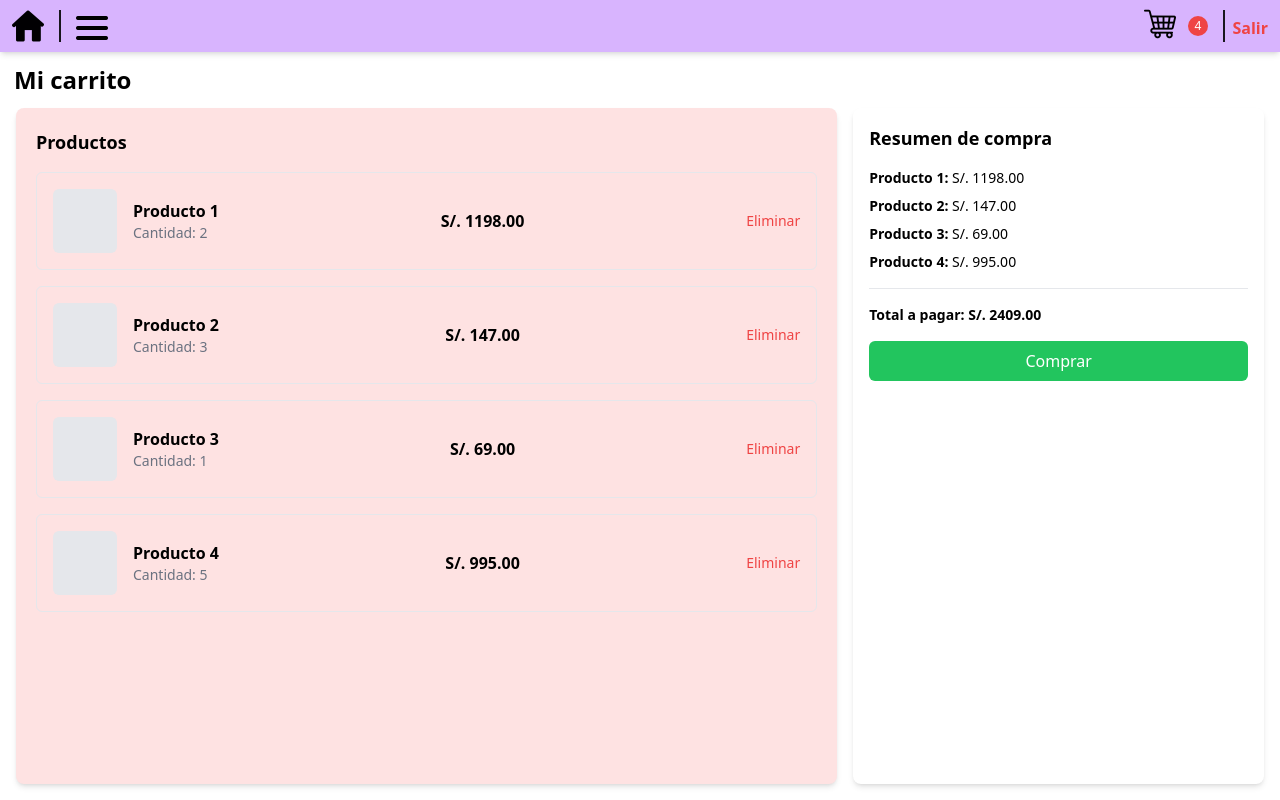
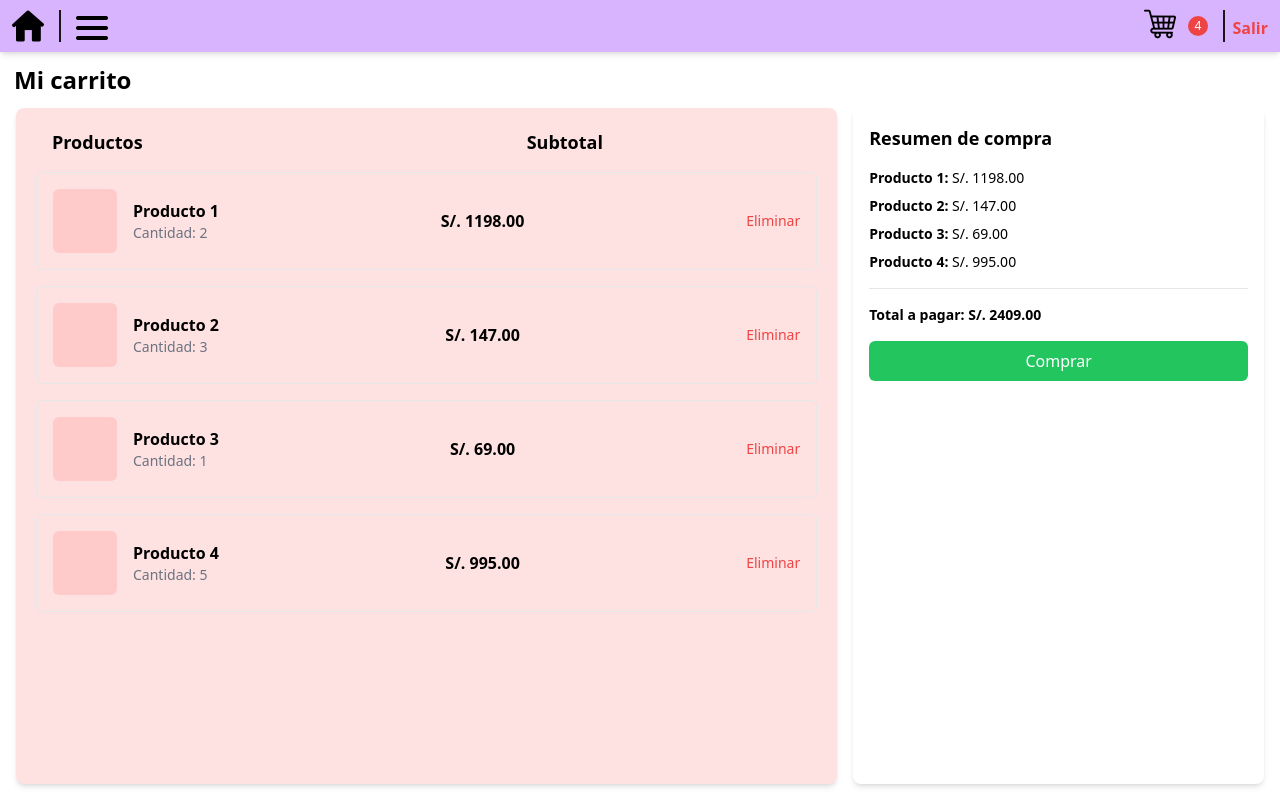
Before and after one commit to LuisArroyo17/ED_Proyecto, a React (Vite) app in the folder ed-front/: page /carrito in a window 1280 px wide. Built offline with nearby package versions, Linux system fonts and the light colour scheme.

Commit message:
add: headedr

```diff
--- a/ed-front/src/routes/ShoppingCartPage.jsx
+++ b/ed-front/src/routes/ShoppingCartPage.jsx
@@ -3,6 +3,7 @@ import logo from '../assets/casa-silueta-negra-sin-puerta.png';
 import logo1 from '../assets/menu.png';
 import linea from '../assets/linea.png';
 import carrito from '../assets/carrito-de-compras (1).png';
+
 const ShoppingCartPage = () => {
   // Datos simulados de productos en el carrito
   const [cart, setCart] = useState([
@@ -46,11 +47,7 @@ const ShoppingCartPage = () => {
           <button className=" absolute right-16" onClick={() => (window.location.href = "/carrito")}>
 
           <img src={carrito} alt="carrito" className="h-8 w-8 mr-10 -mt-1"/>
-
           </button>
-
-
-
           <button className="relative" onClick={() => (window.location.href = "/carrito")}>
             <i className="fas fa-shopping-cart text-xl"></i>
             <span className="absolute -top-2.5 right-16 bg-red-500 text-white text-xs w-5 h-5 flex justify-center items-center rounded-full">
@@ -75,7 +72,13 @@ const ShoppingCartPage = () => {
 
         {/* Lista de productos */}
         <section className="w-2/3 bg-red-100 rounded-lg shadow-md p-5">
-          <h2 className="text-lg font-bold mb-4">Productos</h2>
+
+          <h2 className="text-lg font-bold mb-4 ml-4">Productos
+          <span className="text-lg font-bold ml-96">Subtotal</span>
+          </h2>
+
+
+
           <div className="space-y-4">
             {cart.map((producto) => (
               <div
@@ -83,7 +86,7 @@ const ShoppingCartPage = () => {
                 className="flex justify-between items-center border p-4 rounded-md"
               >
                 <div className="flex items-center space-x-4">
-                  <div className="w-16 h-16 bg-gray-200 rounded-md"></div>
+                  <div className="w-16 h-16 bg-red-200 rounded-md"></div>
                   <div>
                     <h3 className="font-bold">{producto.nombre}</h3>
                     <p className="text-sm text-gray-500">
```
